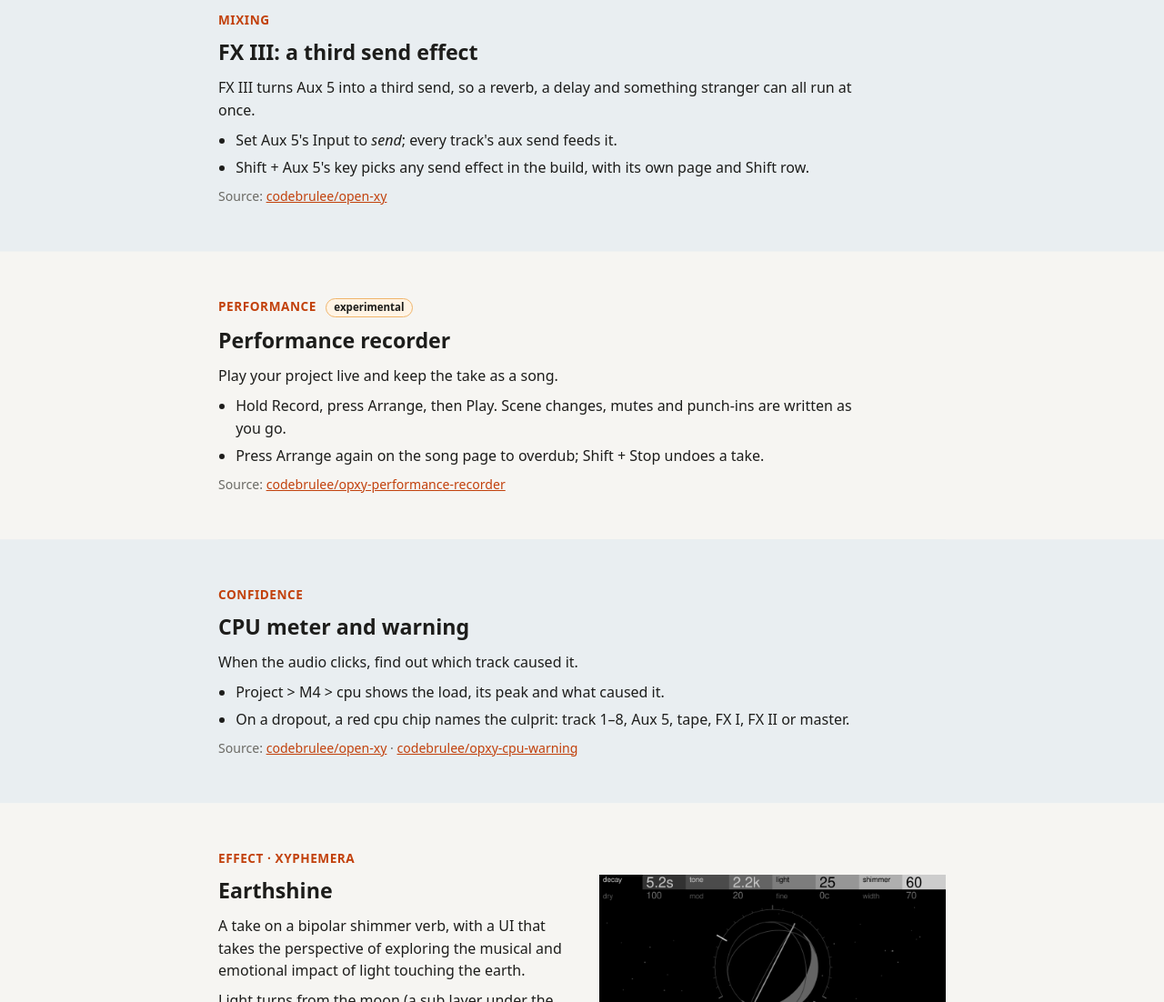
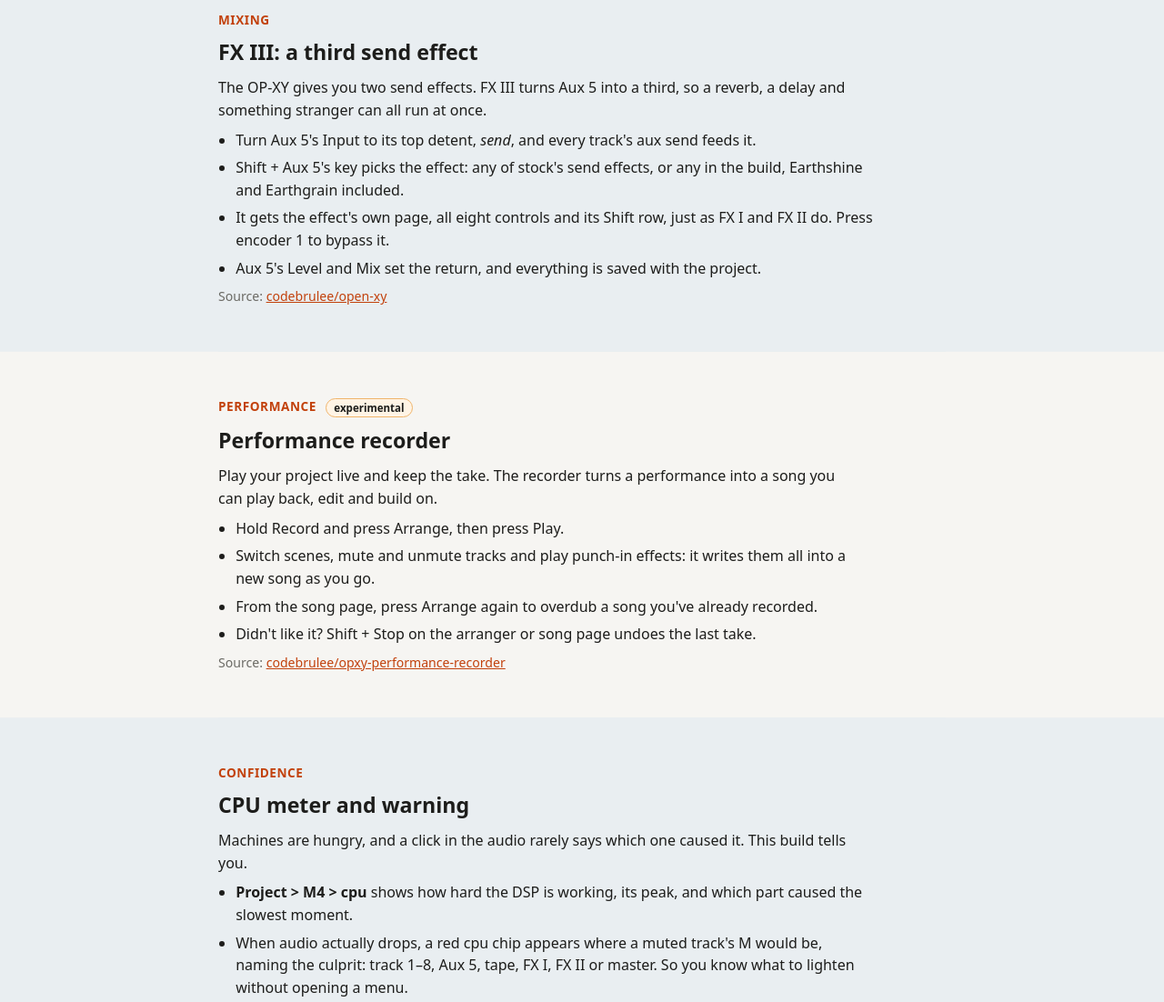
Before and after one commit to codebrulee/opxy-build, a plain HTML site: page index.html in a window 1280 px wide. Shown: the part 495-1597 px from the top of the page at 91% size. Drawn offline with Linux system fonts and the light colour scheme.

Commit message:
Landing page: FX III, the recorder and the CPU meter keep their full descriptions
Co-Authored-By: Claude Opus 5.5 <noreply@anthropic.com>

```diff
--- a/index.html
+++ b/index.html
@@ -77,10 +77,12 @@ figcaption{color:var(--muted);font-size:.8rem;margin-top:.4rem}
 <div>
 <p class="kicker">Mixing</p>
 <h2>FX III: a third send effect</h2>
-<p>FX III turns Aux 5 into a third send, so a reverb, a delay and something stranger can all run at once.</p>
+<p>The OP-XY gives you two send effects. FX III turns Aux 5 into a third, so a reverb, a delay and something stranger can all run at once.</p>
 <ul>
-<li>Set Aux 5's Input to <em>send</em>; every track's aux send feeds it.</li>
-<li>Shift + Aux 5's key picks any send effect in the build, with its own page and Shift row.</li>
+<li>Turn Aux 5's Input to its top detent, <em>send</em>, and every track's aux send feeds it.</li>
+<li>Shift + Aux 5's key picks the effect: any of stock's send effects, or any in the build, Earthshine and Earthgrain included.</li>
+<li>It gets the effect's own page, all eight controls and its Shift row, just as FX I and FX II do. Press encoder 1 to bypass it.</li>
+<li>Aux 5's Level and Mix set the return, and everything is saved with the project.</li>
 </ul>
 <p class="links">Source: <a href="https://github.com/codebrulee/open-xy/tree/build/2026.11.18">codebrulee/open-xy</a></p>
 </div>
@@ -90,10 +92,12 @@ figcaption{color:var(--muted);font-size:.8rem;margin-top:.4rem}
 <div>
 <p class="kicker">Performance <span class="badge">experimental</span></p>
 <h2>Performance recorder</h2>
-<p>Play your project live and keep the take as a song.</p>
+<p>Play your project live and keep the take. The recorder turns a performance into a song you can play back, edit and build on.</p>
 <ul>
-<li>Hold Record, press Arrange, then Play. Scene changes, mutes and punch-ins are written as you go.</li>
-<li>Press Arrange again on the song page to overdub; Shift + Stop undoes a take.</li>
+<li>Hold Record and press Arrange, then press Play.</li>
+<li>Switch scenes, mute and unmute tracks and play punch-in effects: it writes them all into a new song as you go.</li>
+<li>From the song page, press Arrange again to overdub a song you've already recorded.</li>
+<li>Didn't like it? Shift + Stop on the arranger or song page undoes the last take.</li>
 </ul>
 <p class="links">Source: <a href="https://github.com/codebrulee/opxy-performance-recorder">codebrulee/opxy-performance-recorder</a></p>
 </div>
@@ -103,10 +107,11 @@ figcaption{color:var(--muted);font-size:.8rem;margin-top:.4rem}
 <div>
 <p class="kicker">Confidence</p>
 <h2>CPU meter and warning</h2>
-<p>When the audio clicks, find out which track caused it.</p>
+<p>Machines are hungry, and a click in the audio rarely says which one caused it. This build tells you.</p>
 <ul>
-<li>Project &gt; M4 &gt; cpu shows the load, its peak and what caused it.</li>
-<li>On a dropout, a red cpu chip names the culprit: track 1–8, Aux 5, tape, FX I, FX II or master.</li>
+<li><strong>Project &gt; M4 &gt; cpu</strong> shows how hard the DSP is working, its peak, and which part caused the slowest moment.</li>
+<li>When audio actually drops, a red cpu chip appears where a muted track's M would be, naming the culprit: track 1–8, Aux 5, tape, FX I, FX II or master. So you know what to lighten without opening a menu.</li>
+<li>A slow moment that still made it in time stays quiet: the warning only shows for real dropouts.</li>
 </ul>
 <p class="links">Source: <a href="https://github.com/codebrulee/open-xy/tree/build/2026.11.18">codebrulee/open-xy</a> · <a href="https://github.com/codebrulee/opxy-cpu-warning">codebrulee/opxy-cpu-warning</a></p>
 </div>
```
